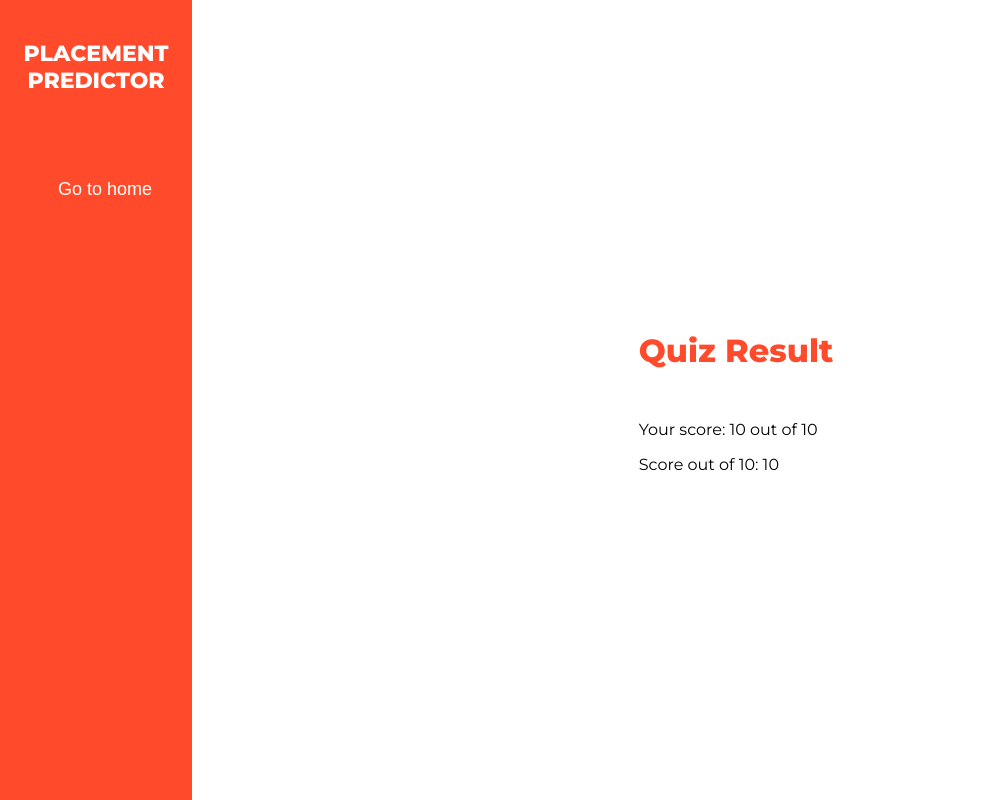
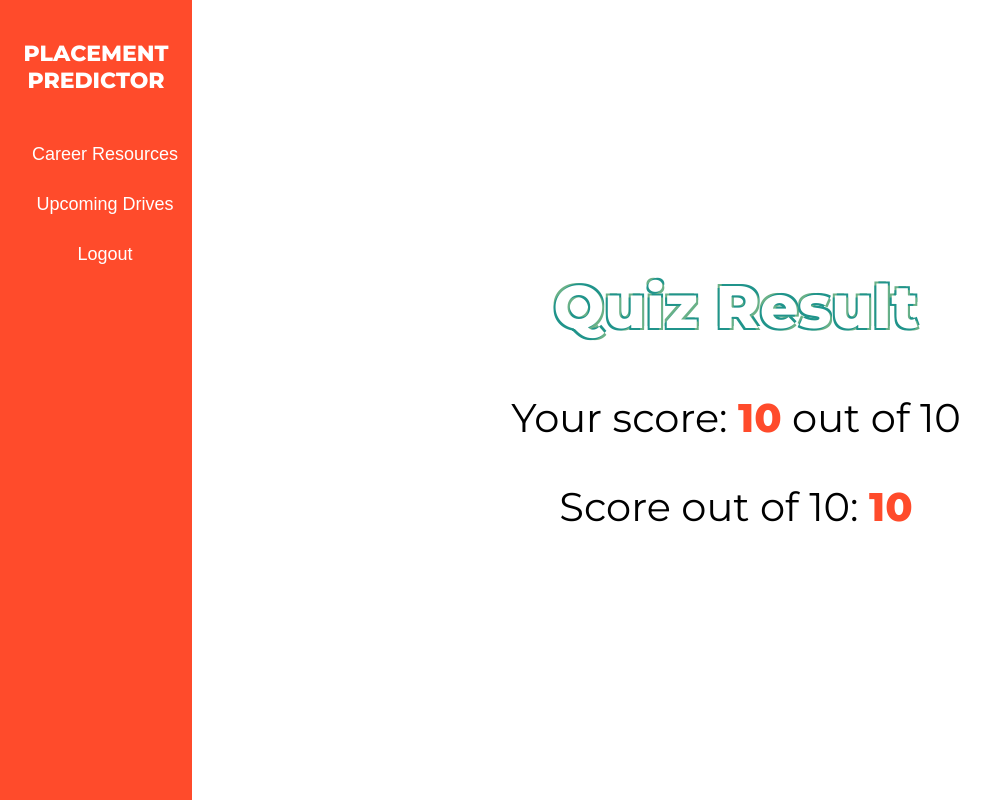
Before and after one commit to amalut/placement_predictor, a Flask app: template templates/aptitude/result.html in a window 1280 px wide. Shown: the whole page, without its empty margins (0-997 px from the left). Run offline with Flask 3, Linux system fonts and the light colour scheme; the template is opened without the code that fills it: most values are stand-ins (such as "Sample title", 1, 10 or a date in 2020).

Commit message:
last style

```diff
--- a/static/result.css
+++ b/static/result.css
@@ -34,16 +34,34 @@ body{
     border-radius: 0px 20px 20px 0px;
     padding-top: 3px;
     margin-bottom: 10px;
+
+
+}
+.menu-item:hover{
+    background-color:rgba(255, 255, 255, 0.5);
+
 }
 a{
     color: white;
     text-decoration: none;
 }
-h1{
+.content h1{
     text-align: center;
     margin-bottom: 50px;
+    font-size: 80px;
+    color: white;
+    font-size: 60px;
+    text-shadow: -2px 2px 0 #20948B,
+                2px 2px 0 #6AB187,
+                2px -2px 0 #20948B,
+                -2px -2px 0 #6AB187;
 }
+p{
+    font-size: 40px;
+    text-align: center;
+}
+span{
+    color:#FF4B2B;
+    font-weight: bold;
 
-.content h1{
-    color: #FF4B2B;
 }
--- a/templates/aptitude/result.html
+++ b/templates/aptitude/result.html
@@ -9,14 +9,16 @@
 <body>
     <div class="menu">
         <h1 class="logo">PLACEMENT PREDICTOR</h1>
-        <button class="menu-item"><a href="/home/{{user_id}}">Go to home</a></button>
+        <button class="menu-item" onclick="pyqpapers('{{user_id}}')">Career Resources</button>
+        <button class="menu-item" onclick="drives('{{user_id}}')">Upcoming Drives</button>
+        <button class="menu-item"><a class="logout-link" href="/">Logout</a></button>
     </div>
     <div class="container">
 
         <div class="content">
             <h1>Quiz Result</h1>
-            <p>Your score: {{ score }} out of {{ total }}</p>
-            <p>Score out of 10: {{apt_score}}</p>
+            <p>Your score: <span>{{ score }}</span> out of {{ total }}</p>
+            <p>Score out of 10: <span>{{apt_score}}</span></p>
         </div>
     </div>
 </body>
--- a/templates/result.html
+++ b/templates/result.html
@@ -7,7 +7,9 @@
 <body>
     <div class="menu">
         <h1 class="logo">PLACEMENT PREDICTOR</h1>
-        <button class="menu-item"><a href="/home/{{user_id}}">Go to home</a></button>
+        <button class="menu-item" onclick="pyqpapers('{{user_id}}')">Career Resources</button>
+        <button class="menu-item" onclick="drives('{{user_id}}')">Upcoming Drives</button>
+        <button class="menu-item"><a class="logout-link" href="/">Logout</a></button>
     </div>
     <div class="container">
         <div class="content">
```
Also changed, not shown: static/result2.css (+23 -0 lines), templates/communication/grammar_test.html (+13 -8 lines).
